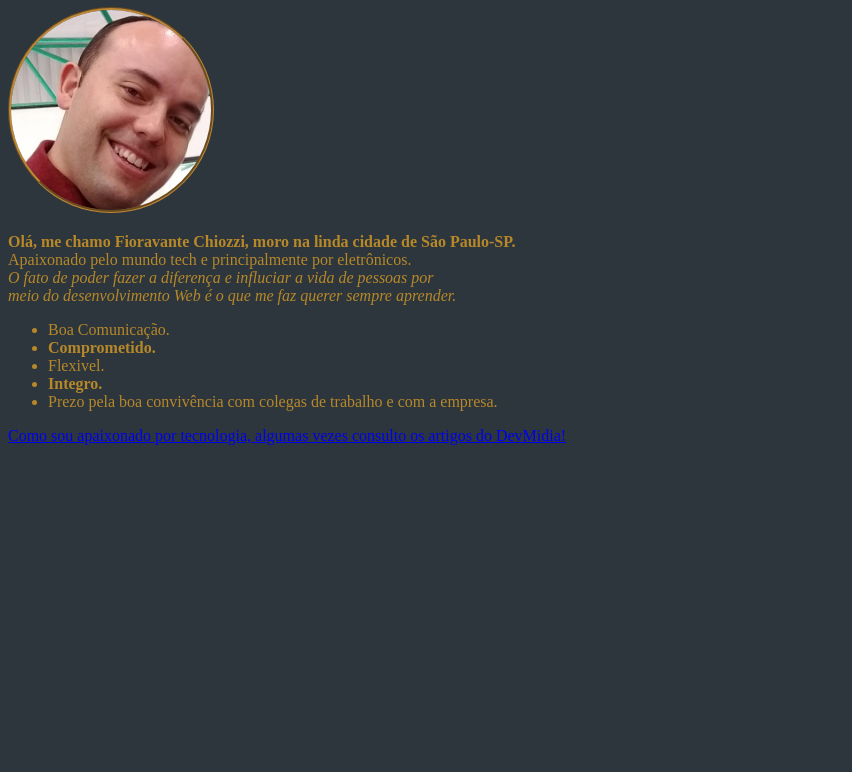
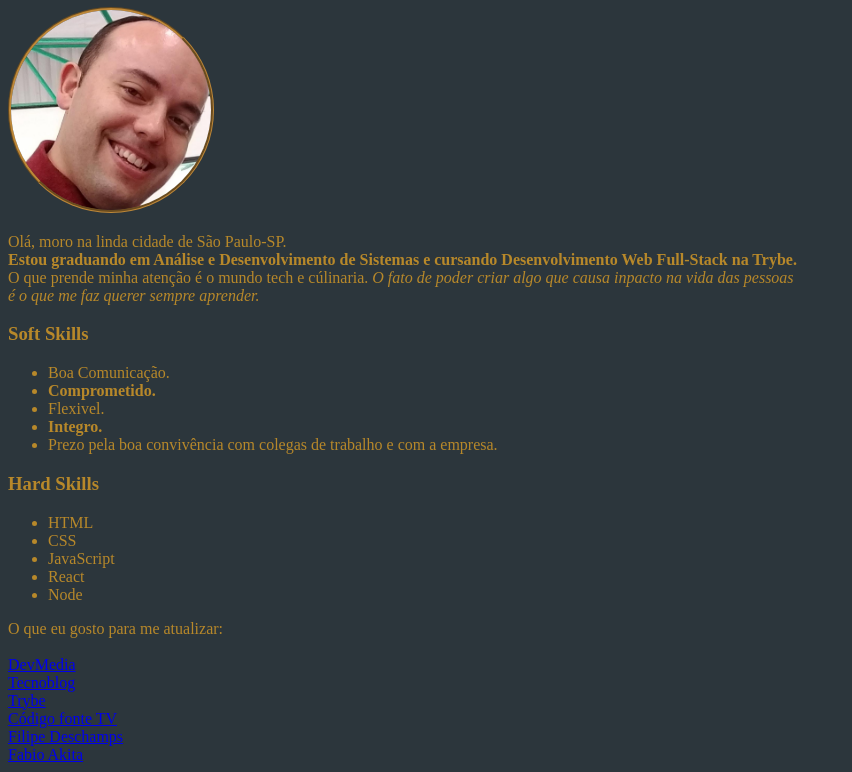
Before and after one commit to Fioravante1/Fioravante1.github.io, a plain HTML site: page index.html in a window 1280 px wide. Shown: the part 73-845 px from the top of the page, without its empty margins (0-852 px from the left). Before the commit the page ends 800 px from the top, so only its background shows below. Drawn offline with Linux system fonts and the light colour scheme.

Commit message:
Adicionei Skills

```diff
--- a/index.html
+++ b/index.html
@@ -9,13 +9,15 @@
 </head>
 <body>
 
-    <h1>Fioravante Barbosa Chiozzi</h1>
+    <h1>Fioravante Chiozzi</h1>
 
     <img class="image" src="imagens/Fiori.jpg" alt="Foto do rosto de Fioravante Chiozzi">
 
-    <p><strong>Olá, me chamo Fioravante Chiozzi, moro na linda cidade de São Paulo-SP.</strong><br>
-    Apaixonado pelo mundo tech e principalmente por eletrônicos.<br><em> O fato de poder fazer a diferença e influciar a vida de pessoas por <br> meio do desenvolvimento Web é o que me faz querer sempre aprender.
+    <p>Olá, moro na linda cidade de São Paulo-SP. <br><strong> Estou graduando em Análise e Desenvolvimento de Sistemas e cursando Desenvolvimento Web Full-Stack na Trybe.  </strong><br>
+    O que prende minha atenção é o mundo tech e cúlinaria.<em> O fato de poder criar algo que causa inpacto na vida das pessoas <br> é o que me faz querer sempre aprender.
     </em></p>
+
+    <h3>Soft Skills</h3>
 
     <ul>
         <li>Boa Comunicação.</li>
@@ -25,7 +27,25 @@
         <li>Prezo pela boa convivência com colegas de trabalho e com a empresa.</li>
     </ul>
 
-    <a href="https://www.devmedia.com.br/artigos/" target="_blank">Como sou apaixonado por tecnologia, algumas vezes consulto os artigos do DevMidia!</a>
+    <h3>Hard Skills</h3>
+
+    <ul>
+        <li>HTML</li>
+        <li>CSS</li>
+        <li>JavaScript</li>
+        <li>React</li>
+        <li>Node</li>
+    </ul>
+
+    O que eu gosto para me atualizar: <br><br>
+
+    <a href="https://www.devmedia.com.br/artigos/" target="_blank">DevMedia</a><br>
+    <a href="https://tecnoblog.net/" target="_blank">Tecnoblog</a><br>
+    <a href="https://blog.betrybe.com/" target="_blank">Trybe</a><br>
+    <a href="https://www.youtube.com/channel/UCFuIUoyHB12qpYa8Jpxoxow" target="_blank">Código fonte TV</a><br>
+    <a href="https://www.youtube.com/channel/UCU5JicSrEM5A63jkJ2QvGYw" target="_blank">Filipe Deschamps</a><br>
+    <a href="https://www.youtube.com/channel/UCib793mnUOhWymCh2VJKplQ" target="_blank">Fabio Akita</a><br>
+
 
 </body>
 </html>
```
